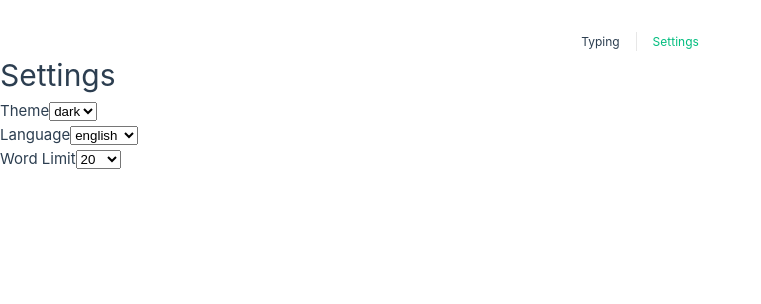
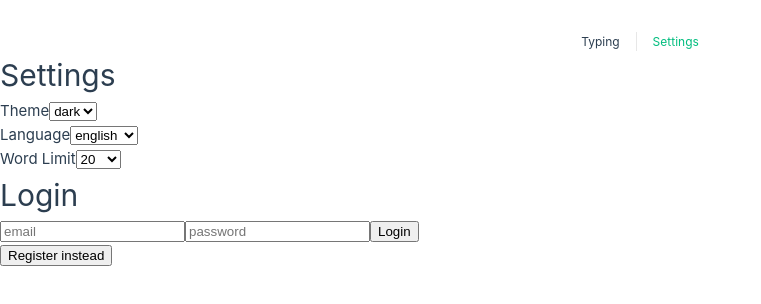
Before and after one commit to thismarioperez/typetempo, a Vue app in the folder apps/web/: page /settings in a window 1280 px wide. Shown: the top 304 px of the page, without its empty margins (0-761 px from the left). Built offline with nearby package versions, Linux system fonts and the light colour scheme; the HTML template or start-up script is replaced by a standard one.

Commit message:
Show the auth forms

```diff
--- a/apps/web/src/components/TheAuthForms.vue
+++ b/apps/web/src/components/TheAuthForms.vue
@@ -30,6 +30,7 @@ const handleRegisterSubmit = async () => {
 
 <template>
     <div v-if="!isAuthenticated">
+        <h1>{{ mode === "login" ? "Login" : "Register" }}</h1>
         <form v-if="mode === 'login'" ref="loginForm" @submit.prevent="handleLoginSubmit">
             <input id="email" type="text" name="email" placeholder="email" v-model="loginData.email" />
             <input id="password" type="password" name="password" placeholder="password" v-model="loginData.password" />
@@ -51,8 +52,12 @@ const handleRegisterSubmit = async () => {
         <button v-if="mode === 'register'" @click="mode = 'login'">Login instead</button>
     </div>
     <div v-else>
-        <p>You are already logged in</p>
+        <p class="green">You are logged in</p>
     </div>
 </template>
 
-<style scoped></style>
+<style scoped>
+.green {
+    color: green;
+}
+</style>
--- a/apps/web/src/components/TheSettings.vue
+++ b/apps/web/src/components/TheSettings.vue
@@ -3,6 +3,7 @@ import { THEMES, LANGUAGE_CODES_TO_NAME, WORD_LIMITS, type Settings } from "@/mo
 import { useSettingsStore } from "@/stores/settings";
 import { storeToRefs } from "pinia";
 import { ref } from "vue";
+import TheAuthForms from "./TheAuthForms.vue";
 
 const { settings } = storeToRefs(useSettingsStore());
 
@@ -59,6 +60,7 @@ const handleChange = () => {
             </label>
         </div>
     </form>
+    <TheAuthForms />
 </template>
 
 <style scoped>
```
